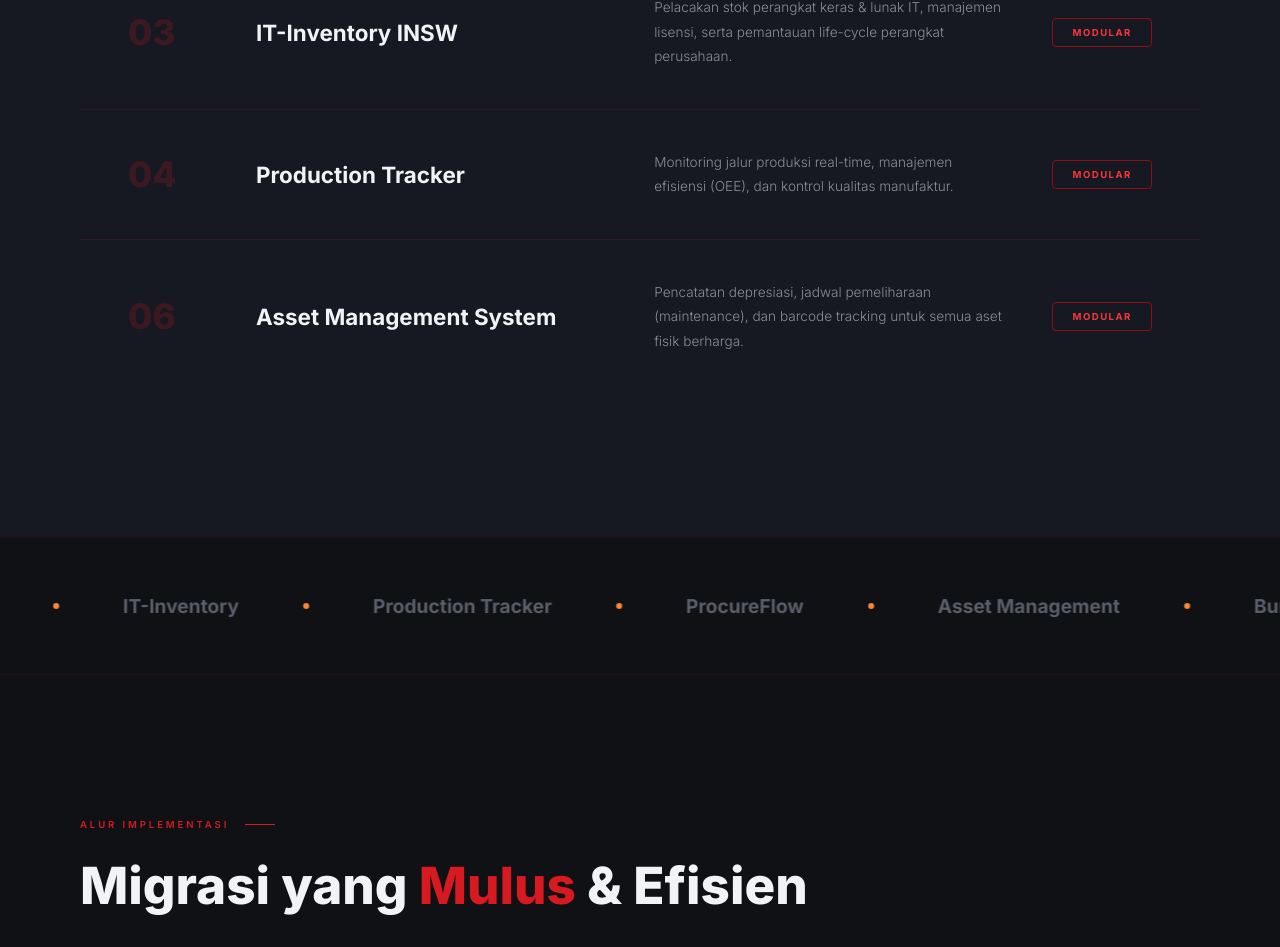
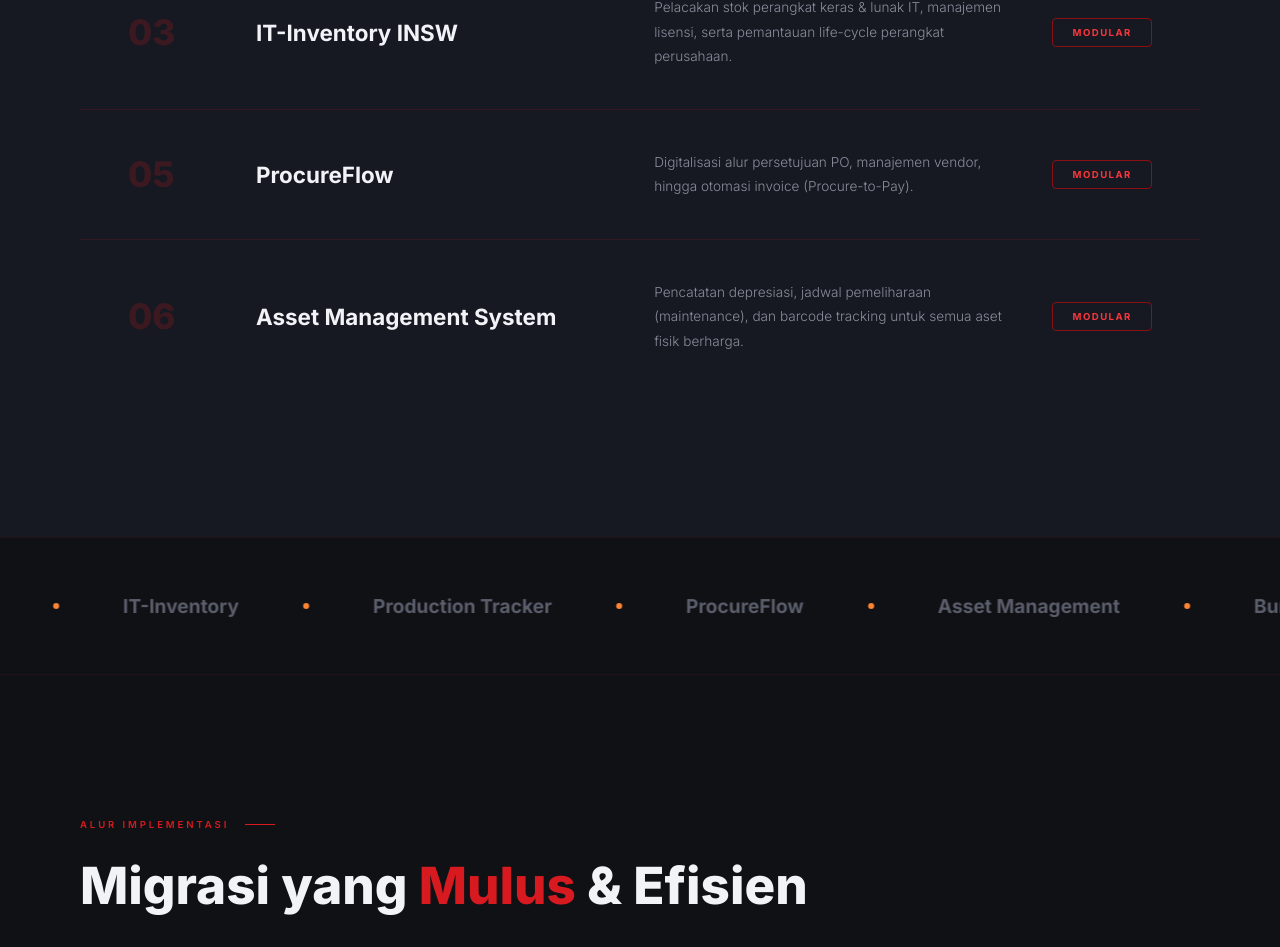
Before and after one commit to fusionhubid/webprofilefh, a React (Vite) app: page / in a window 1280 px wide. Shown: the part 2342-3289 px from the top of the page. Built offline with nearby package versions, Linux system fonts and the light colour scheme.

Commit message:
test coolify2

```diff
--- a/src/App.jsx
+++ b/src/App.jsx
@@ -254,7 +254,7 @@
     ["01","Bundle One Solution","Solusi sistem enterprise menyeluruh (ERP) yang mengintegrasikan seluruh departemen dalam satu platform tersentralisasi.","Full Stack"],
     ["02","HRIS","Manajemen data karyawan, payroll, absensi terintegrasi biometrik, KPI, hingga proses rekrutmen.","Modular"],
     ["03","IT-Inventory INSW","Pelacakan stok perangkat keras & lunak IT, manajemen lisensi, serta pemantauan life-cycle perangkat perusahaan.","Modular"],
-    ["04","Production Tracker","Monitoring jalur produksi real-time, manajemen efisiensi (OEE), dan kontrol kualitas manufaktur.","Modular"],
+    ["05","ProcureFlow","Digitalisasi alur persetujuan PO, manajemen vendor, hingga otomasi invoice (Procure-to-Pay).","Modular"],
     ["06","Asset Management System","Pencatatan depresiasi, jadwal pemeliharaan (maintenance), dan barcode tracking untuk semua aset fisik berharga.","Modular"],
   ];
   return (
```
